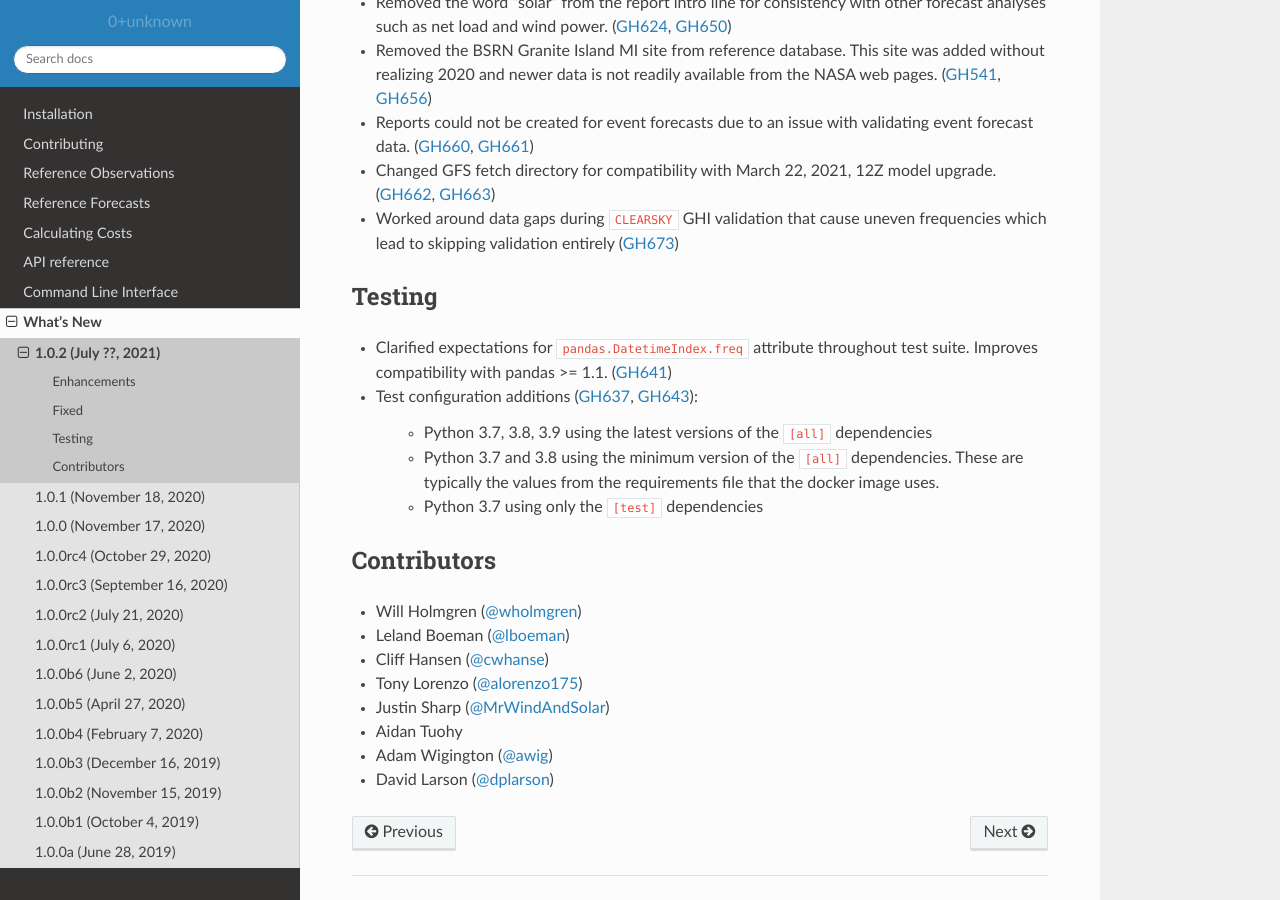
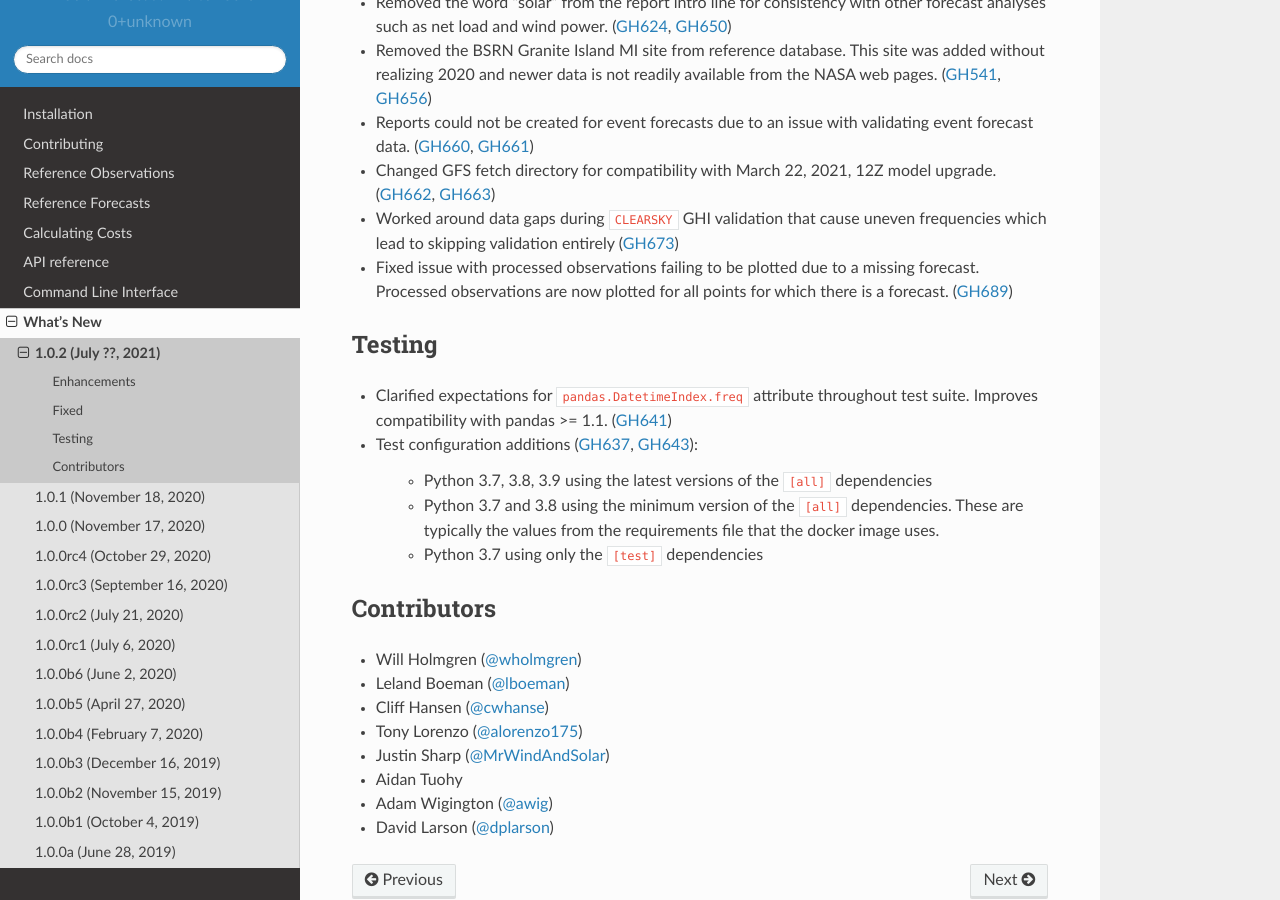
Before and after one commit to SolarArbiter/solarforecastarbiter-core, a Sphinx documentation site: the page built from docs/source/whatsnew/1.0.2.rst, in a window 1280 px wide and 900 px high, scrolled down 693 px. Built offline with Sphinx 7.4.7 and the Read the Docs theme 2.0.0, drawn with Linux system fonts in a browser that asks for light colours.

Commit message:
whatsnew

```diff
--- a/docs/source/whatsnew/1.0.2.rst
+++ b/docs/source/whatsnew/1.0.2.rst
@@ -47,6 +47,9 @@ Fixed
   model upgrade. (:issue:`662`, :pull:`663`)
 * Worked around data gaps during ``CLEARSKY`` GHI validation that cause uneven
   frequencies which lead to skipping validation entirely (:pull:`673`)
+* Fixed issue with processed observations failing to be plotted due to a
+  missing forecast. Processed observations are now plotted for all
+  points for which there is a forecast. (:pull:`689`)
 
 Testing
 ~~~~~~~
```
